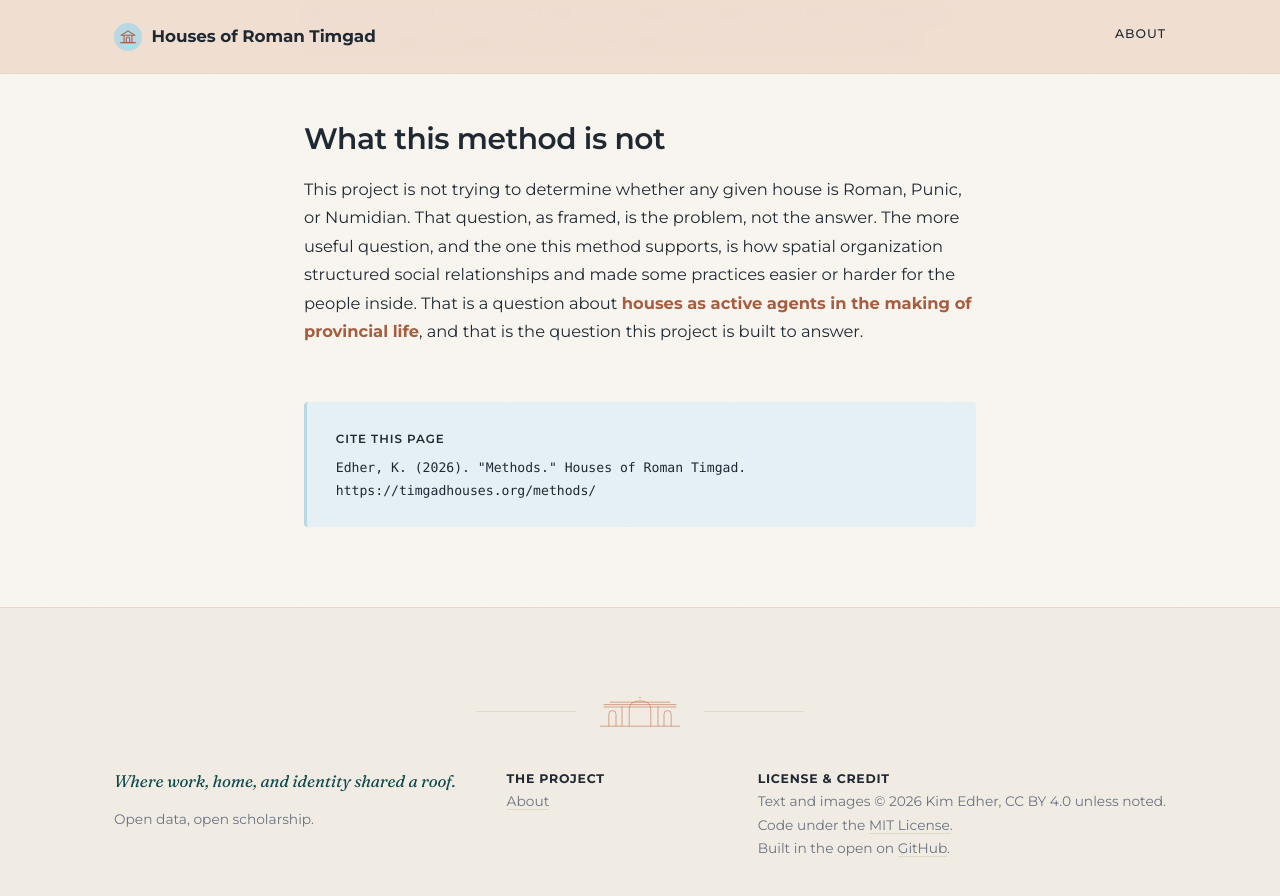
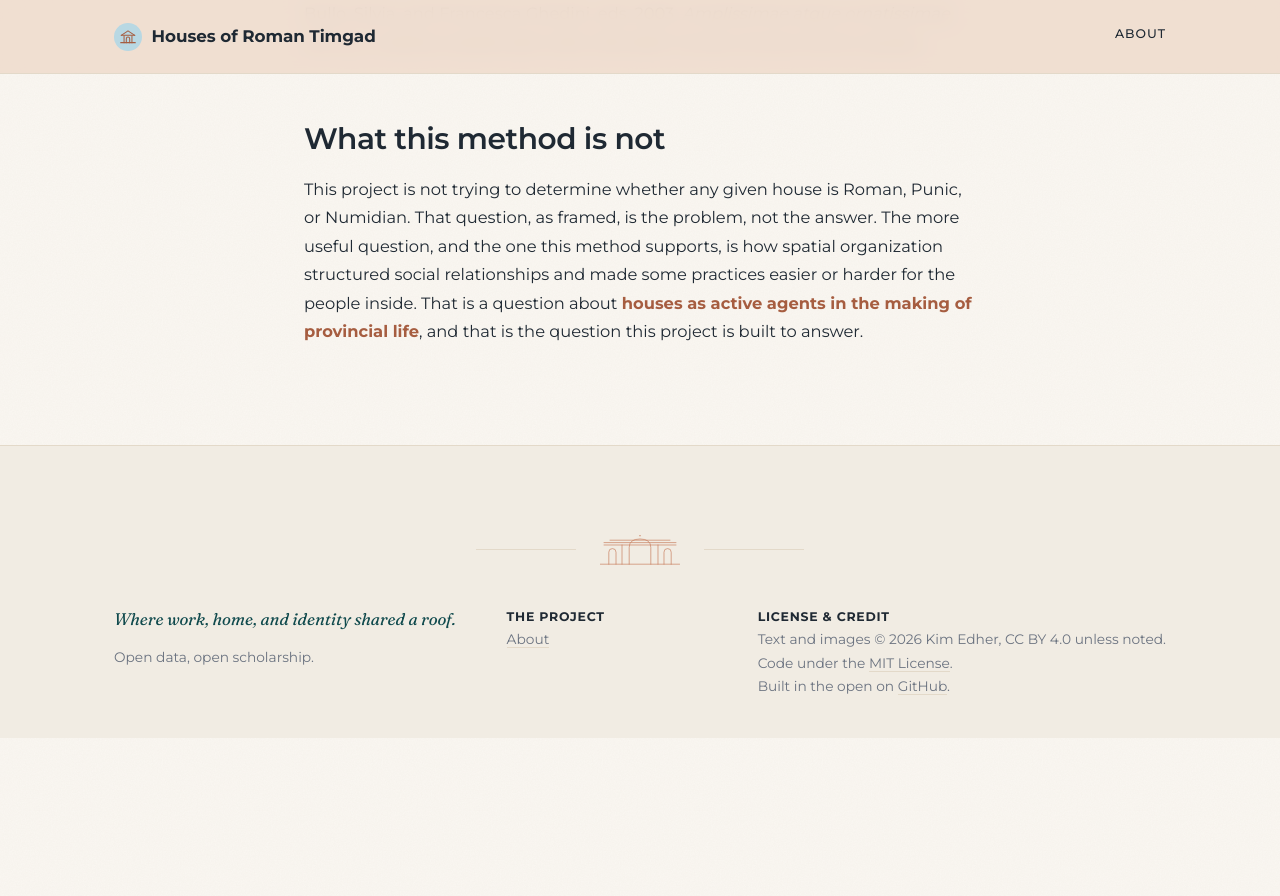
Before and after one commit to kimedher/timgadhouses, a Jekyll site: the page built from methods.md, in a window 1280 px wide and 900 px high, scrolled down 3630 px. Shown: the top 896 px of the window. Built offline with Jekyll 4.4.1, drawn with Linux system fonts in a browser that asks for light colours; after the commit the page ends 4368 px from its top, so only the background shows below that; some of the changed lines change nothing that is shown.

Commit message:
Drop show_citation from Methods frontmatter
Kim's rule: no per-page citation block. Citation guidance will
live only on the dedicated Cite page.

```diff
--- a/methods.md
+++ b/methods.md
@@ -3,7 +3,6 @@ layout: page
 title: Methods
 subtitle: The tools, theories, and assumptions this project rests on.
 permalink: /methods/
-show_citation: true
 last_updated: 2026-04-19
 ---
 
```
